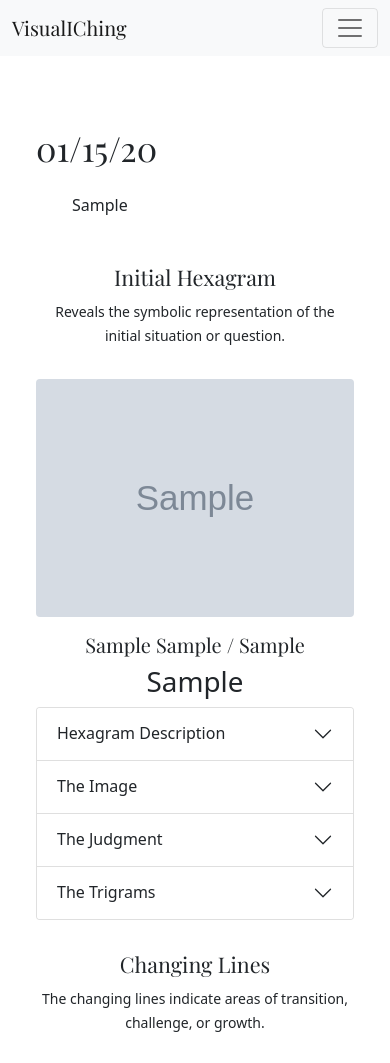
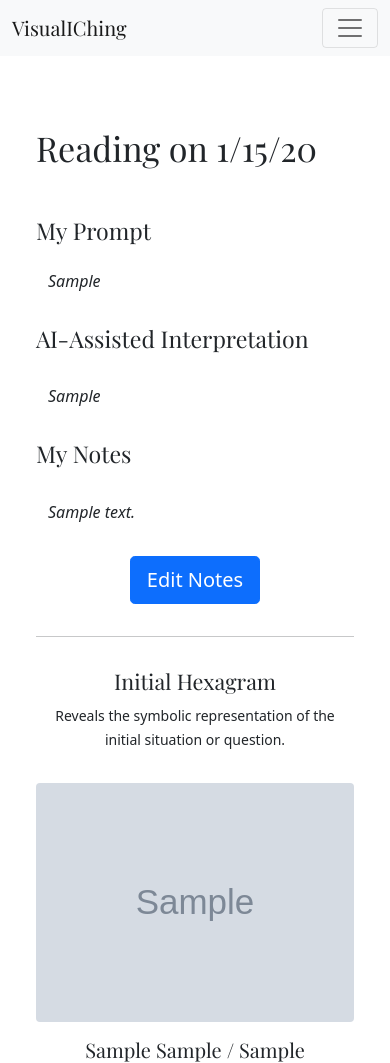
Before and after one commit to dimays/visualiching, a Django app: page /reading/1/ in a window 390 px wide. Shown: the top 1063 px of the page. Run offline with Django 4.2, Linux system fonts and the light colour scheme; a user stored in the database is signed in; tables that the repository leaves empty hold one stand-in row (values such as "Sample post"); grey boxes marked "Sample" are stand-in pictures; parts of the project's set-up code (start-up, migrations or seed data) failed here and were passed over.

```diff
--- a/visual_i_ching_app/templates/visual_i_ching_app/base.html
+++ b/visual_i_ching_app/templates/visual_i_ching_app/base.html
@@ -81,7 +81,9 @@
         {% endif %}
         <div class="row">
             <div class="col-lg-10 mx-auto">
-                {% block content %}{% endblock %}
+                <div class="container my-5">
+                    {% block content %}{% endblock %}
+                </div>
             </div>
         </div>
     </main>
--- a/visual_i_ching_app/templates/visual_i_ching_app/reading.html
+++ b/visual_i_ching_app/templates/visual_i_ching_app/reading.html
@@ -2,11 +2,39 @@
 {% load static %}
 
 {% block content %}
-    <div class="container my-5">
     <div class="row">
-            <h2 class="display-4 serif-text">{{ reading.created_at|date:'m/d/y' }}</h2>
-            <p class="px-5 my-3">{{ reading.prompt }}</p>
+        <h2 class="display-4 serif-text mb-5">Reading on {{ reading.created_at|date:'n/j/y' }}</h2>
+        <h3 class="serif-text">My Prompt</h3>
+        <p class="px-4 my-3"><i>{{ reading.prompt }}</i></p>
+        <h3 class="serif-text my-3">AI-Assisted Interpretation</h3>
+        {% if reading.gpt_interpretation %}
+        <p class="px-4 my-3"><i>{{ reading.gpt_interpretation }}</i></p>
+        {% elif current_credits > 0 %}
+        <div class="text-center my-3">
+            <a href="#" class="btn btn-primary btn-lg" role="button">Generate AI Interpretation</a>
+            <p class="text-muted"><small>Costs 1 credit (you currently have {{ current_credits }})</small></p>
         </div>
+        {% else %}
+        <div class="text-center my-3">
+            <a href="{% url 'visual-i-ching-app-purchase-credits' %}" class="btn btn-primary btn-lg" role="button">Buy Credits</a>
+            <p class="text-muted"><small>Each credit gives you one AI Interpretation for a reading (you currently have 0)</small></p>
+        </div>
+        {% endif %}
+    </div>
+    <div class="row">
+        <h3 class="serif-text my-3">My Notes</h3>
+        {% if reading.user_notes %}
+        <p class="px-4 my-3"><i>{{ reading.user_notes }}</i></p>
+        <div class="text-center my-3">
+            <a href="#" class="btn btn-primary btn-lg" role="button">Edit Notes</a>
+        </div>
+        {% else %}
+        <div class="text-center my-3">
+            <a href="#" class="btn btn-primary btn-lg" role="button">Add Notes</a>
+        </div>
+        {% endif %}
+    </div>
+    <hr>
     <div class="row my-3">
         {% if reading.resulting_hexagram %}
         <div class="col-lg-4 my-3">
@@ -98,11 +126,23 @@
                 <div class="accordion-item">
                     <h2 class="accordion-header" id="headingLine{{ line.hexagram_line.position }}">
                         <button class="accordion-button collapsed" type="button" data-bs-toggle="collapse" data-bs-target="#collapseLine{{ line.hexagram_line.position }}" aria-expanded="false" aria-controls="collapseLine{{ line.hexagram_line.position }}">
+                            {% if line.hexagram_line.is_governing_ruler %}
+                            ◯
+                            {% elif line.hexagram_line.is_constituing_ruler %}
+                            ▢
+                            {% endif %}
                             {{ line.preface }}
                         </button>
                     </h2>
                     <div id="collapseLine{{ line.hexagram_line.position }}" class="accordion-collapse collapse" aria-labelledby="headingLine{{ line.hexagram_line.position }}">
                         <div class="accordion-body">
+                            {% if line.hexagram_line.is_governing_ruler %}
+                            <p class="text-center serif-text">Governing Ruler</p>
+                            <p class="text-center"><small>This is a line of prominence and good character</small></p>
+                            {% elif line.hexagram_line.is_constituing_ruler %}
+                            <p class="text-center serif-text">Constituting Ruler</p>
+                            <p class="text-center">This is a line of prominence and gives this hexagram its unique character, but is not neceesarily good-natured</p>
+                            {% endif %}
                             <strong>{{ line.hexagram_line.change_text|linebreaks }}</strong>
                             {{ line.hexagram_line.change_interpretation|linebreaks }}
                         </div>
@@ -293,5 +333,4 @@
         <div class="col-lg-2 my-3"></div>
         {% endif %}
     </div>
-    </div>
 {% endblock %}
--- a/visual_i_ching_app/urls.py
+++ b/visual_i_ching_app/urls.py
@@ -9,7 +9,7 @@ urlpatterns = [
     path('my_account/', views.my_account, name='visual-i-ching-app-my-account'),
     path('my_readings/', ReadingListView.as_view(), name='visual-i-ching-app-my-readings'),
     path('new_reading/', views.new_reading, name='visual-i-ching-app-new-reading'),
-    path('reading/<int:pk>/', ReadingDetailView.as_view(), name='view_reading'),
+    path('reading/<int:pk>/', ReadingDetailView.as_view(), name='visual-i-ching-app-reading'),
     path('purchase_credits/', views.purchase_credits, name='visual-i-ching-app-purchase-credits'),
     path('delete_account', views.delete_account, name='visual-i-ching-app-delete-account'),
 ]
--- a/visual_i_ching_app/views.py
+++ b/visual_i_ching_app/views.py
@@ -90,7 +90,6 @@ class ReadingListView(ListView):
 class ReadingDetailView(DetailView):
     model = Reading
     template_name = 'visual_i_ching_app/reading.html'
-    line_types = ['hello world']
 
     def dispatch(self, request, *args, **kwargs):
         reading = self.get_object()
@@ -101,7 +100,6 @@ class ReadingDetailView(DetailView):
     def get_context_data(self, **kwargs):
         context = super().get_context_data(**kwargs)
         reading = self.object
-
         prefaces = {
             '1': 'Line One',
             '2': 'Line Two',
@@ -110,6 +108,7 @@ class ReadingDetailView(DetailView):
             '5': 'Line Five',
             '6': 'Live Six'
         }
+        user_details = UserDetail.objects.get(user_id=self.request.user.id)
 
         changing_lines = []
         idx = 0
@@ -127,6 +126,7 @@ class ReadingDetailView(DetailView):
             context['fc_interpretation'] = reading.starting_hexagram.full_change_interpretation
 
         context['changing_lines'] = changing_lines
+        context['current_credits'] = user_details.current_credits
 
         return context
 
```
Also changed, not shown: visual_i_ching_app/templates/visual_i_ching_app/home.html (+4 -10 lines), visual_i_ching_app/templates/visual_i_ching_app/my_account.html (+5 -9 lines), visual_i_ching_app/templates/visual_i_ching_app/my_readings.html (+39 -5 lines), visual_i_ching_app/templates/visual_i_ching_app/new_reading.html (+13 -6 lines), visual_i_ching_app/templates/visual_i_ching_app/purchase_credits.html (+0 -8 lines). Lines whose indentation alone changed are shown as unchanged.
